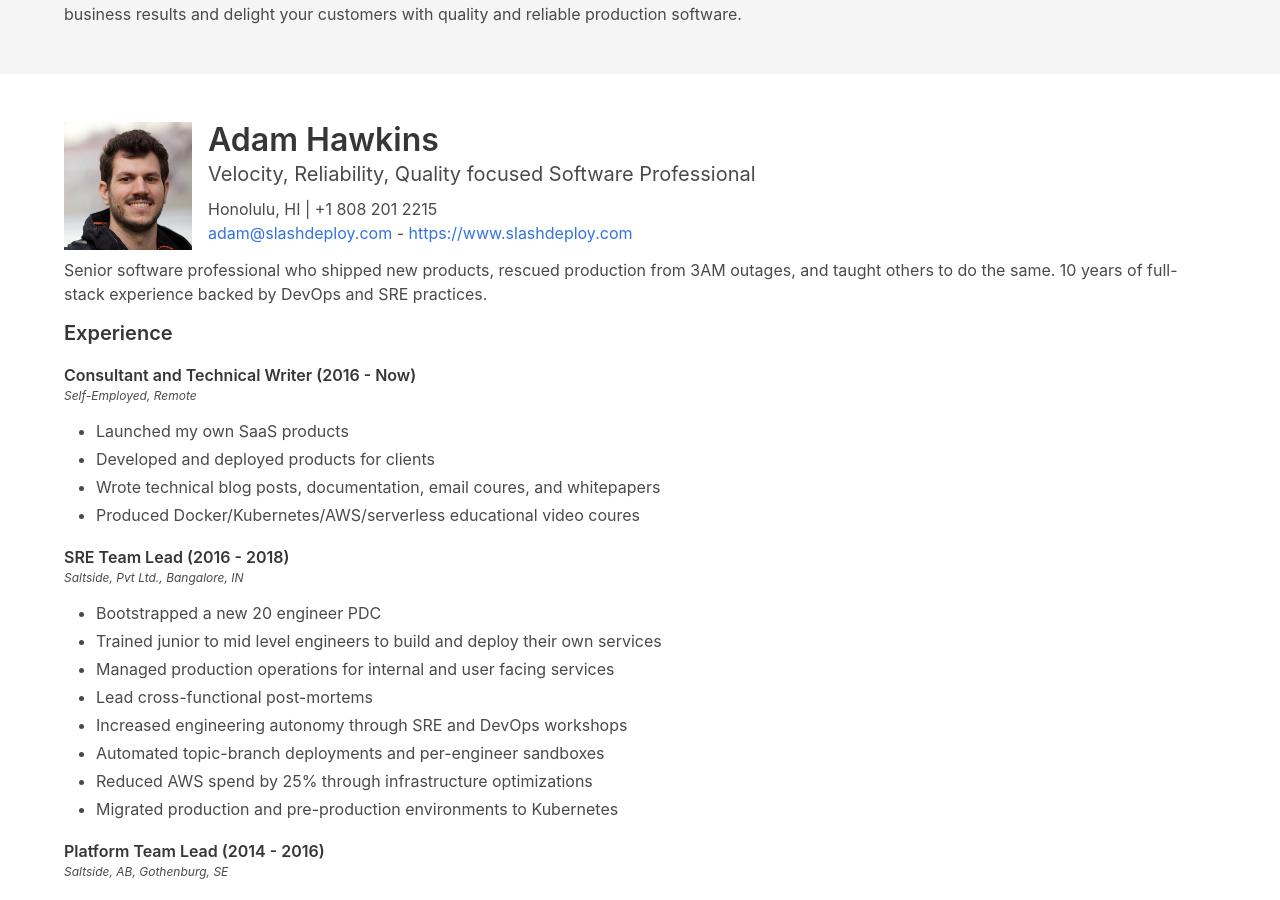
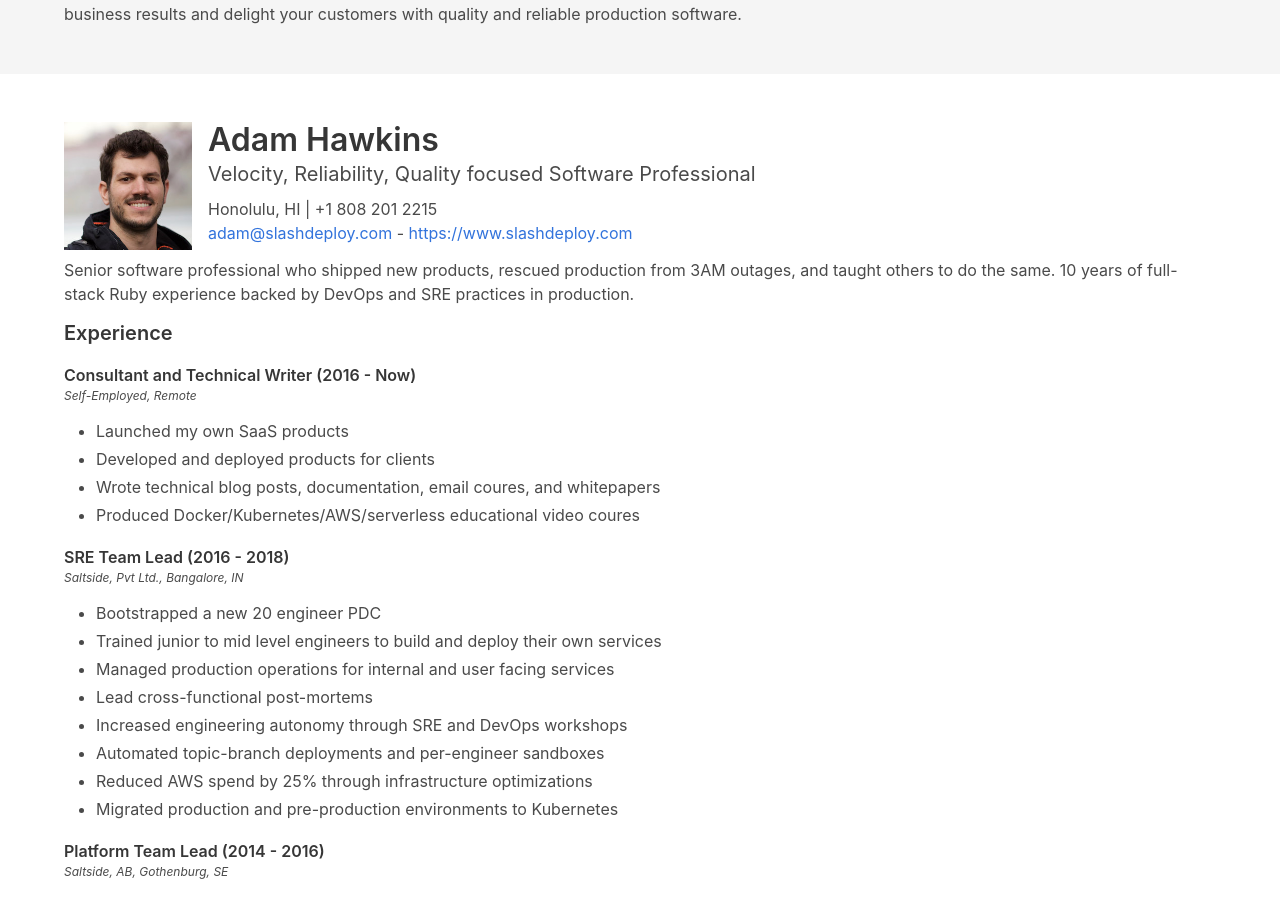
Before and after one commit to ahawkins/resume, a Jekyll site: the page built from index.md, in a window 1280 px wide and 900 px high, scrolled down 482 px. Built offline with Jekyll 4.4.1, drawn with Linux system fonts in a browser that asks for light colours.

Commit message:
feat(summary): emphasize Ruby

```diff
--- a/_data/resume.yml
+++ b/_data/resume.yml
@@ -44,8 +44,8 @@ intro: |
   production software.
 summary: |
   Senior software professional who shipped new products, rescued production
-  from 3AM outages, and taught others to do the same. 10 years of full-stack
-  experience backed by DevOps and SRE practices.
+  from 3AM outages, and taught others to do the same. 10 years of full-stack Ruby
+  experience backed by DevOps and SRE practices in production.
 skills: |
   - Languages: Ruby, JavaScript, Node.js, TypeScript, Bash, HTML, CSS/SCSS/LESS
   - Tools & Technologies: Packer, Vagrant, Ansible, Puppet, CloudFormation,
```
